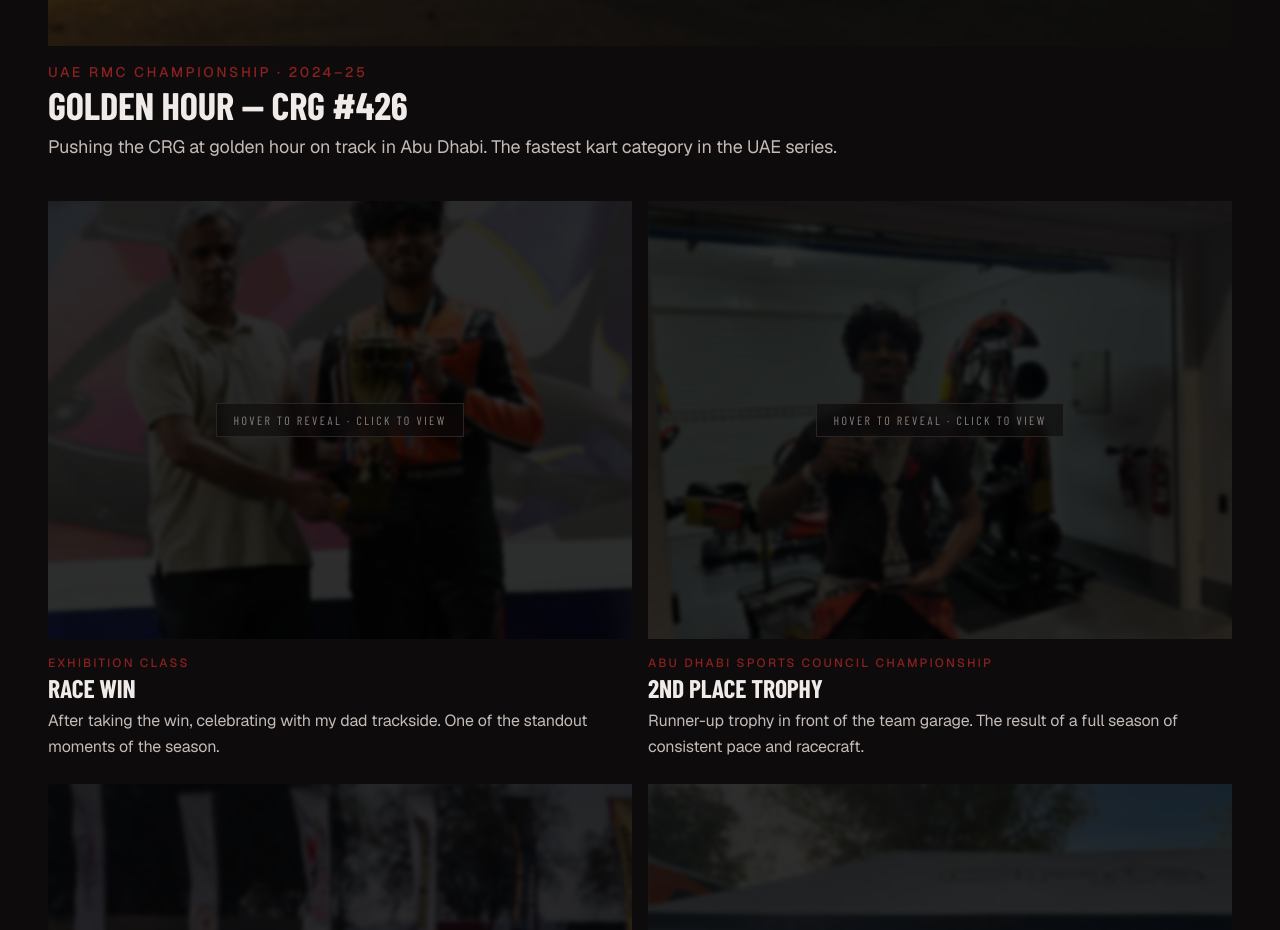
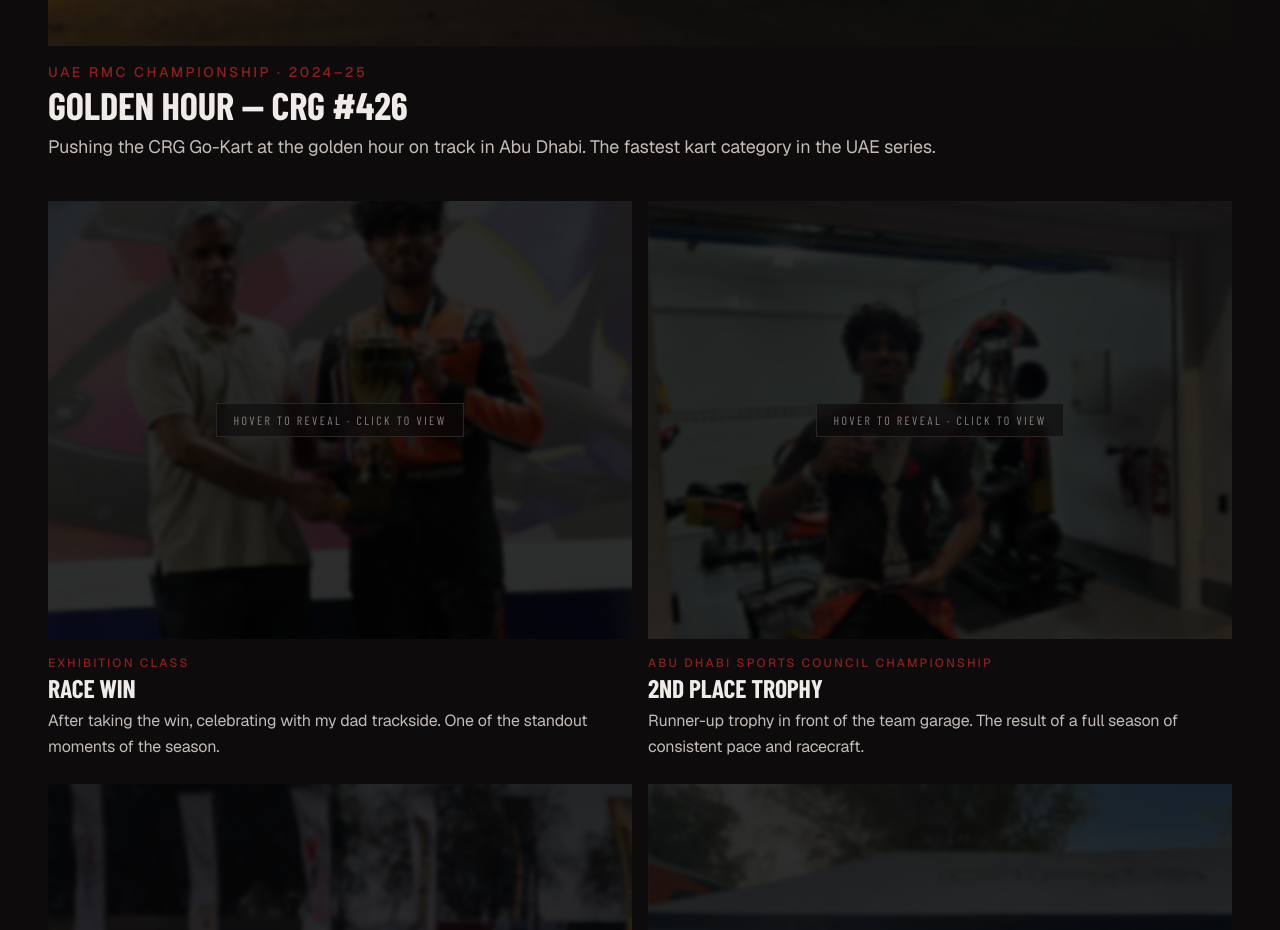
Before and after one commit to turtle564/sarvesh-portfolio, a Next.js app: page /gallery in a window 1280 px wide. Shown: the part 940-1870 px from the top of the page. Built offline with nearby package versions, Linux system fonts and the light colour scheme; a web font is replaced by a local one.

Commit message:
Update gallery hero description to CRG Go-Kart

```diff
--- a/app/gallery/GalleryClient.tsx
+++ b/app/gallery/GalleryClient.tsx
@@ -14,7 +14,7 @@ const photos = [
     title: "Golden Hour — CRG #426",
     event: "UAE RMC Championship",
     year: "2024–25",
-    description: "Pushing the CRG at golden hour on track in Abu Dhabi. The fastest kart category in the UAE series.",
+    description: "Pushing the CRG Go-Kart at the golden hour on track in Abu Dhabi. The fastest kart category in the UAE series.",
     featured: true,
   },
   {
```
